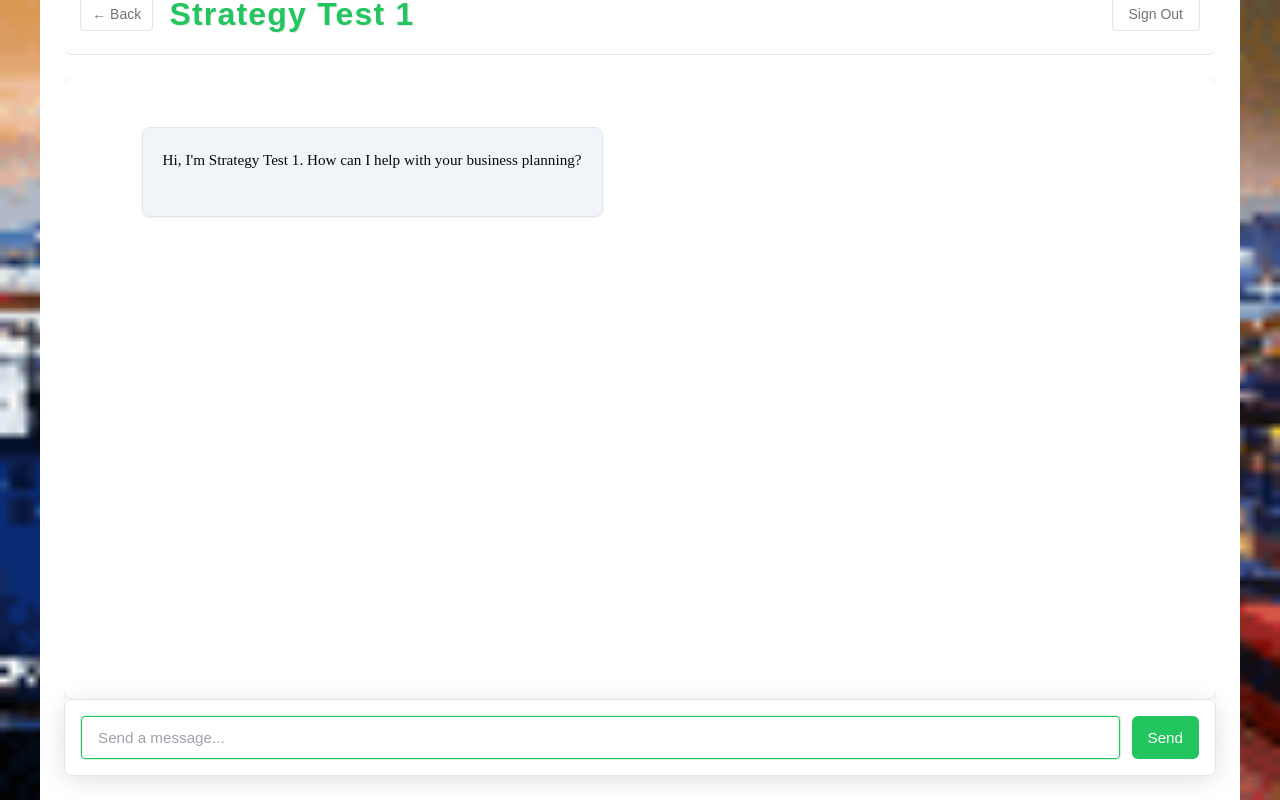
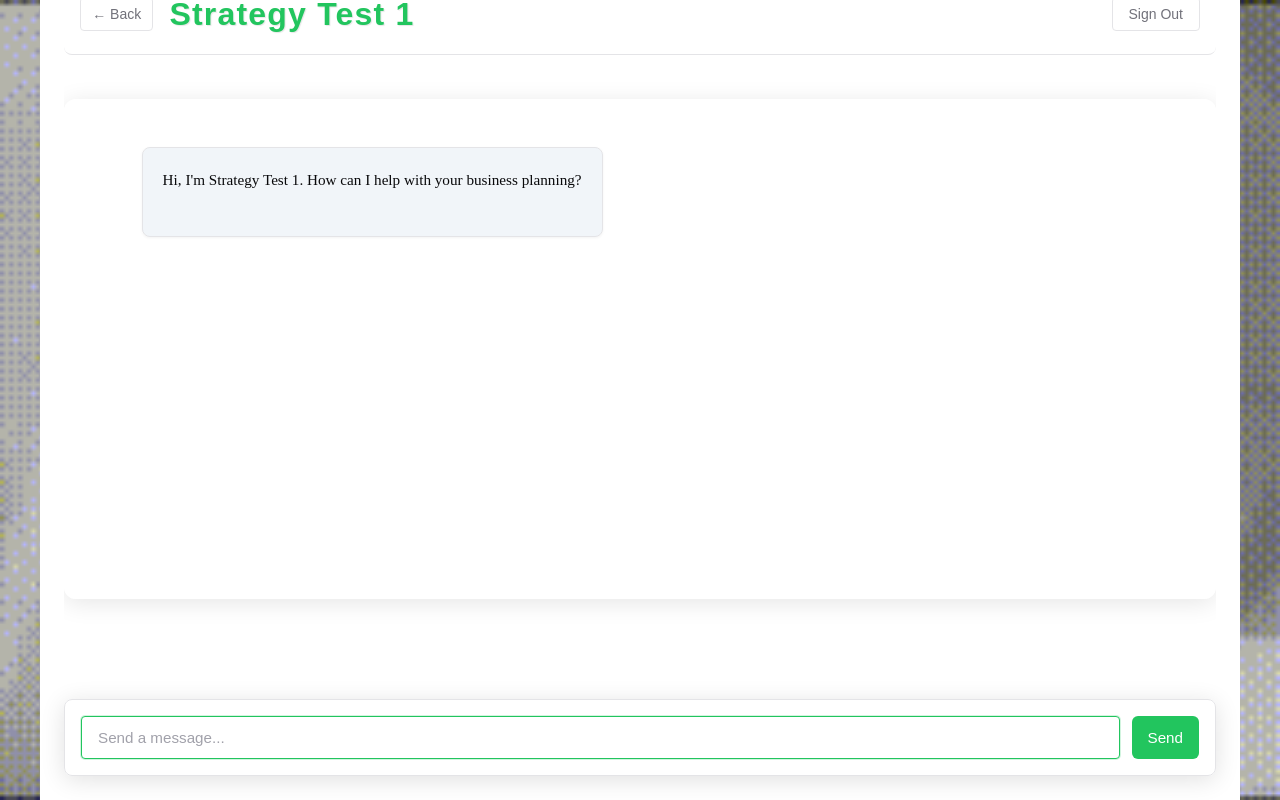
Before and after one commit to QuinnRhodes/strategy-buddy, a React (Vite) app: page / in a window 1280 px wide. Both pictures are taken after a click on the element 296 px from the left and 333 px from the top of the page. Shown: the part 50-850 px from the top of the page. Built offline with nearby package versions, Linux system fonts and the light colour scheme; no server answers; a web font is replaced by a local one.

Commit message:
Add vertical buffer space and 20% transparency to chat container

```diff
--- a/src/App.css
+++ b/src/App.css
@@ -12,8 +12,8 @@
 }
 
 /* Keep the default GIF background for the chat/Differentiator page */
-body:not(.home-page):not(.strategy2-page):not(.strategy1-page),
-body:not(.home-page):not(.strategy2-page):not(.strategy1-page) #root {
+body:not(.home-page):not(.strategy2-page),
+body:not(.home-page):not(.strategy2-page) #root {
   min-height: 100vh;
   margin: 0;
   padding: 0;
@@ -28,16 +28,6 @@ body.strategy2-page #root {
   margin: 0;
   padding: 0;
   background: url('/background2.gif') no-repeat center center fixed;
-  background-size: cover;
-}
-
-/* Background for Strategy Test 1 */
-body.strategy1-page,
-body.strategy1-page #root {
-  min-height: 100vh;
-  margin: 0;
-  padding: 0;
-  background: url('/background3.gif') no-repeat center center fixed;
   background-size: cover;
 }
 
@@ -225,10 +215,11 @@ body, #root {
   flex: 1;
   overflow-y: auto;
   padding: 24px 5%;
-  margin: 0;
+  margin: 20px 0; /* Add margin for vertical buffer */
+  max-height: calc(100vh - 300px); /* Limit max height to create buffer space */
   scroll-behavior: smooth;
   box-sizing: border-box;
-  background: rgba(255, 255, 255, 0.7); /* 70% opaque, 30% transparent */
+  background: rgba(255, 255, 255, 0.8); /* 80% opaque, 20% transparent */
   backdrop-filter: blur(2px);
   border-radius: 12px;
   box-shadow: 0 4px 24px rgba(0,0,0,0.10);
```
